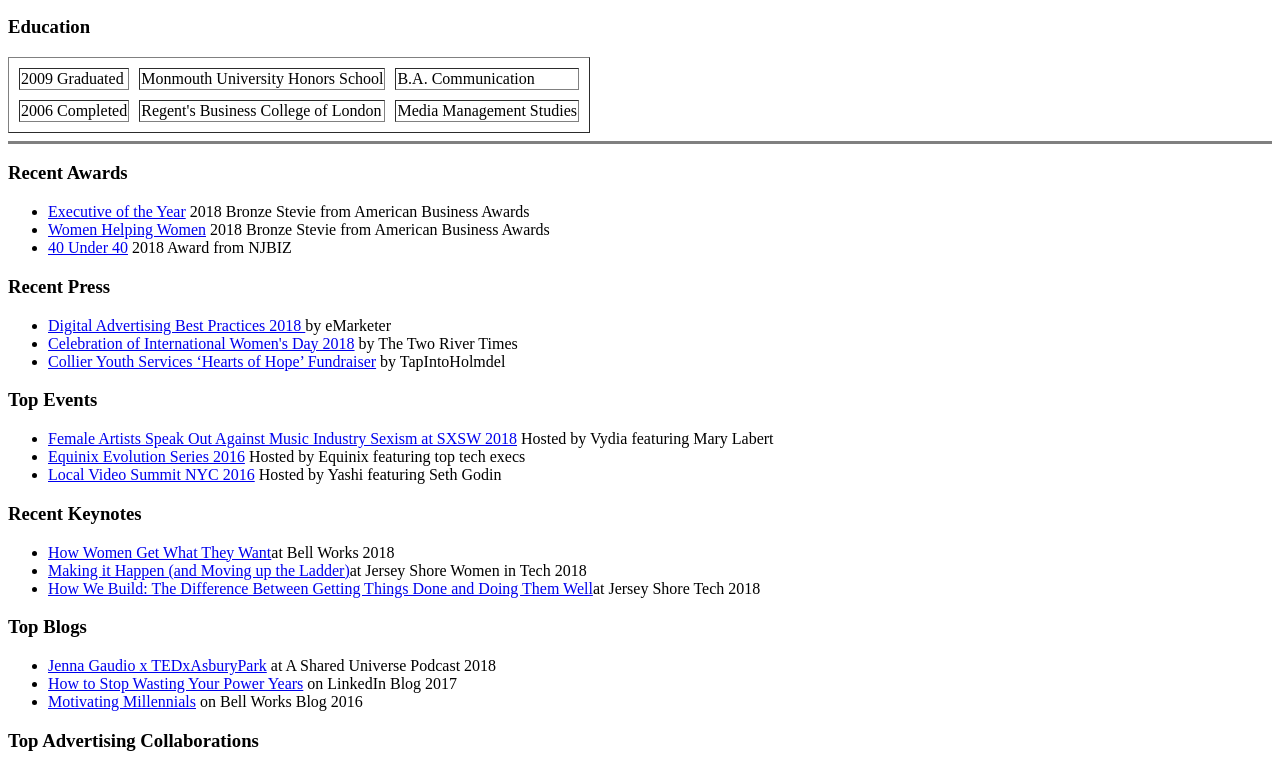
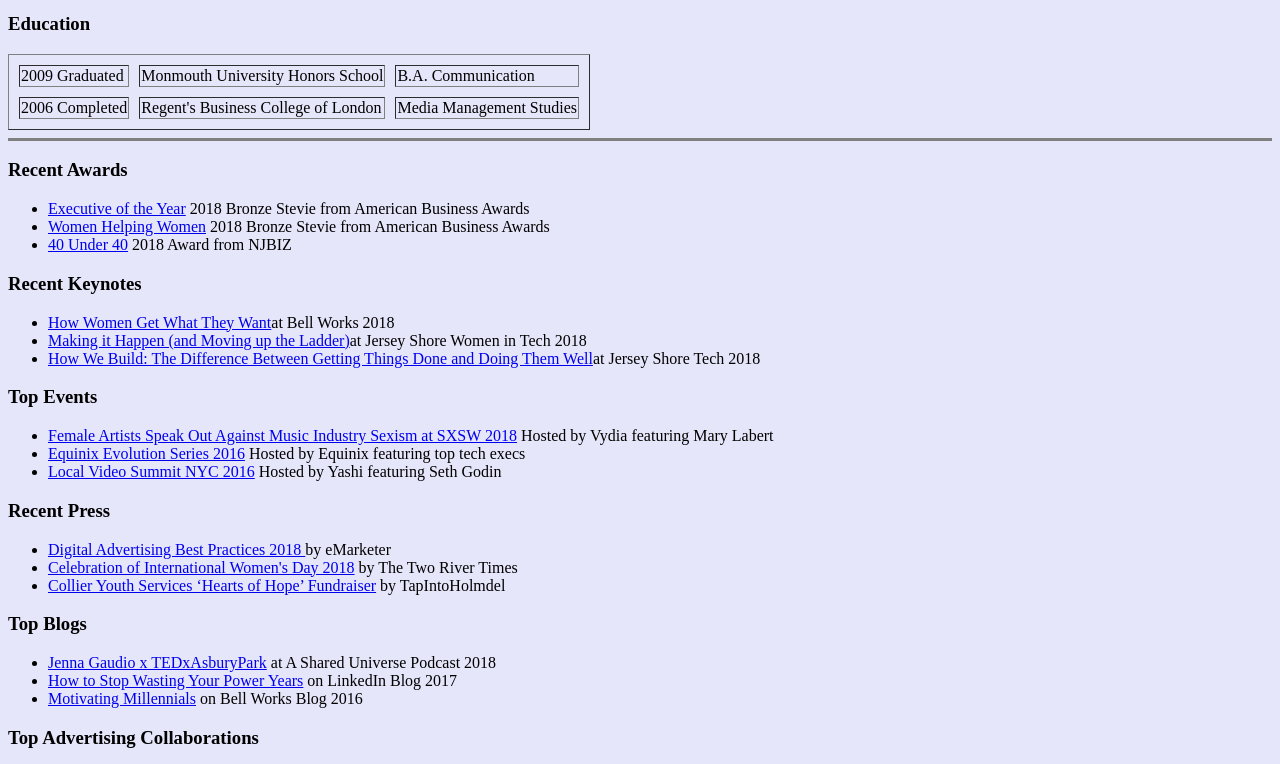
Before and after one commit to almostfamous09/about-me, a plain HTML site: page index.html in a window 1280 px wide. Shown: the part 1277-2041 px from the top of the page. Drawn offline with Linux system fonts and the light colour scheme.

Commit message:
Replacing initial files

```diff
--- a/index.html
+++ b/index.html
@@ -6,7 +6,8 @@
   <title>Jenna Gaudio's Personal Site</title>
 </head>
 
-<body>
+<body style="background-color: lavender;">
+
   <table cellspacing="20">
     <tr>
       <td><img src="Jenna media/Jenna Circle Profile Pic .png" alt="Jenna Gaudio Profile Picture" /></td>
@@ -34,9 +35,7 @@
     that led to a $33 million acquisition in 2015. As an active community contributor, she serves as the Co-Executive Director of <a href="https://www.meetup.com/jersey-shore-women-in-tech/">Jersey Shore Women in Tech </a>, Advisor to the local
     thought-leadership non-profit, TEDxAsburyPark, and the Co-chair
     of Marketing for the <a href="http://tjmartell.org/how-you-can-help/young-professionals/">TJ Martell Foundation Young Professional Committee.</a Gaudio received a BA in Communication from the Honors division at Monmouth University, where she
-      remains an active mentor.</p>
-
-  <hr size="3" noshade="">
+      remains an active mentor.</p> <hr size="3" noshade="">
 
     <h3>Skills</h3>
     <table cellspacing="10">
@@ -175,15 +174,16 @@
         <li><a href="https://njbiz.com/njbiz-names-40-under-40-awards-winners-for-2018/">40 Under 40</a> 2018 Award from NJBIZ</li>
       </ul>
     </P>
-    <h3>Recent Press</h3>
+
+  </p>
+  <h3>Recent Keynotes</h3>
   <p>
     <ul>
-        <li><a download href="https://cdn2.hubspot.net/hubfs/2825325/Digital%20Video%20Advertising%20Best%20Practices%202018%20-%20Connecting%20the%20Dots%20Across%20Screens%20and%20Forma....pdf"> Digital Advertising Best Practices 2018 </a>by
-          eMarketer</li>
-        <li><a href="https://tworivertimes.com/womens-day-event-at-bell-works-seeks-to-inspire-empower/">Celebration of International Women's Day 2018</a> by The Two River Times</li>
-        <li><a href="https://www.tapinto.net/towns/holmdel-and-colts-neck/articles/collier-youth-services-hearts-of-hope-fundraise">Collier Youth Services ‘Hearts of Hope’ Fundraiser</a> by TapIntoHolmdel</li>
+      <li> <a href="https://www.youtube.com/watch?v=DeCX4c5TqSQ">How Women Get What They Want</a>at Bell Works 2018 </li>
+      <li> <a href="https://njtechweekly.com/2018/04/26/learning-how-to-navigate-company-culture-key-to-climbing-tech-career-ladder-2/">Making it Happen (and Moving up the Ladder)</a>at Jersey Shore Women in Tech 2018</li>
+      <li> <a href="https://www.cowerks.com/events/jstm-67-build-series-vr-bots-mvps-getting-things-done-2/">How We Build: The Difference Between Getting Things Done and Doing Them Well</a>at Jersey Shore Tech 2018</li>
     </ul>
-    </P>
+  </p>
 
   <h3>Top Events</h3>
   <p>
@@ -194,15 +194,15 @@
     </ul>
   </p>
 
-  </p>
-  <h3>Recent Keynotes</h3>
+  <h3>Recent Press</h3>
   <p>
     <ul>
-      <li> <a href="https://www.youtube.com/watch?v=DeCX4c5TqSQ">How Women Get What They Want</a>at Bell Works 2018 </li>
-      <li> <a href="https://njtechweekly.com/2018/04/26/learning-how-to-navigate-company-culture-key-to-climbing-tech-career-ladder-2/">Making it Happen (and Moving up the Ladder)</a>at Jersey Shore Women in Tech 2018</li>
-      <li> <a href="https://www.cowerks.com/events/jstm-67-build-series-vr-bots-mvps-getting-things-done-2/">How We Build: The Difference Between Getting Things Done and Doing Them Well</a>at Jersey Shore Tech 2018</li>
+      <li><a download href="https://cdn2.hubspot.net/hubfs/2825325/Digital%20Video%20Advertising%20Best%20Practices%202018%20-%20Connecting%20the%20Dots%20Across%20Screens%20and%20Forma....pdf"> Digital Advertising Best Practices 2018 </a>by
+        eMarketer</li>
+      <li><a href="https://tworivertimes.com/womens-day-event-at-bell-works-seeks-to-inspire-empower/">Celebration of International Women's Day 2018</a> by The Two River Times</li>
+      <li><a href="https://www.tapinto.net/towns/holmdel-and-colts-neck/articles/collier-youth-services-hearts-of-hope-fundraise">Collier Youth Services ‘Hearts of Hope’ Fundraiser</a> by TapIntoHolmdel</li>
     </ul>
-  </p>
+  </P>
 
   <h3>Top Blogs</h3>
   <p>
@@ -252,7 +252,6 @@
 
   <hr size="3" noshade="">
 
-
 </body>
 
 </html>
```
Also changed, not shown: Jenna media/Jenna Circle Profile Pic .png, Jenna media/Jenna Gaudio TEdxAsbury Park.jpg (added), Jenna media/Jenna Red.JPG (added), 1 other file. Lines whose indentation alone changed are shown as unchanged.
